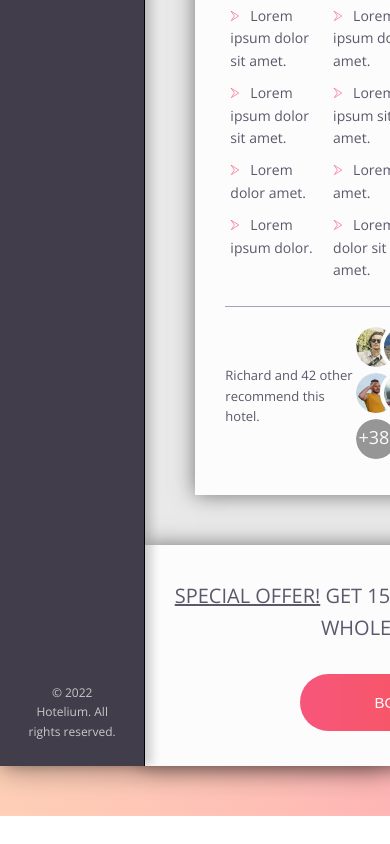
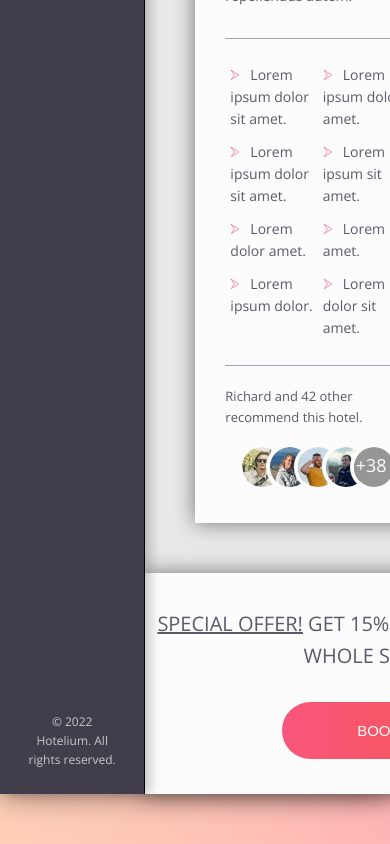
Before and after one commit to ArminasStrolys/advanced-styling-project-2, a React (Create React App) app: page / in a window 390 px wide. Shown: the part 938-1782 px from the top of the page. Before the commit the page ends 1754 px from the top, so only its background shows below. Built offline with nearby package versions, Linux system fonts and the light colour scheme.

Commit message:
Setting up responsive

```diff
--- a/src/style/_components.scss
+++ b/src/style/_components.scss
@@ -266,11 +266,18 @@
   display: flex;
   justify-content: space-between;
   align-items: center;
+
+  @media only screen and (max-width: 1125px) {
+    flex-direction: column;
+    .recommend__photo {
+      margin-top: 2rem;
+    }
+  }
   &__count {
     // margin-right: auto; // alternative to justify-content
   }
-  &__friends {
-  }
+  // &__friends {
+  // }
   &__photo {
     height: 4rem;
     width: 4rem;
--- a/src/style/_layout.scss
+++ b/src/style/_layout.scss
@@ -7,6 +7,8 @@
   background-color: var(--col-cornsilk);
   // @include box-shadow;
   box-shadow: var(--box-shadow-mid);
+  @media only screen and (max-width: 1200px) {
+  }
 }
 .header {
   font-size: 1.4rem;
```
